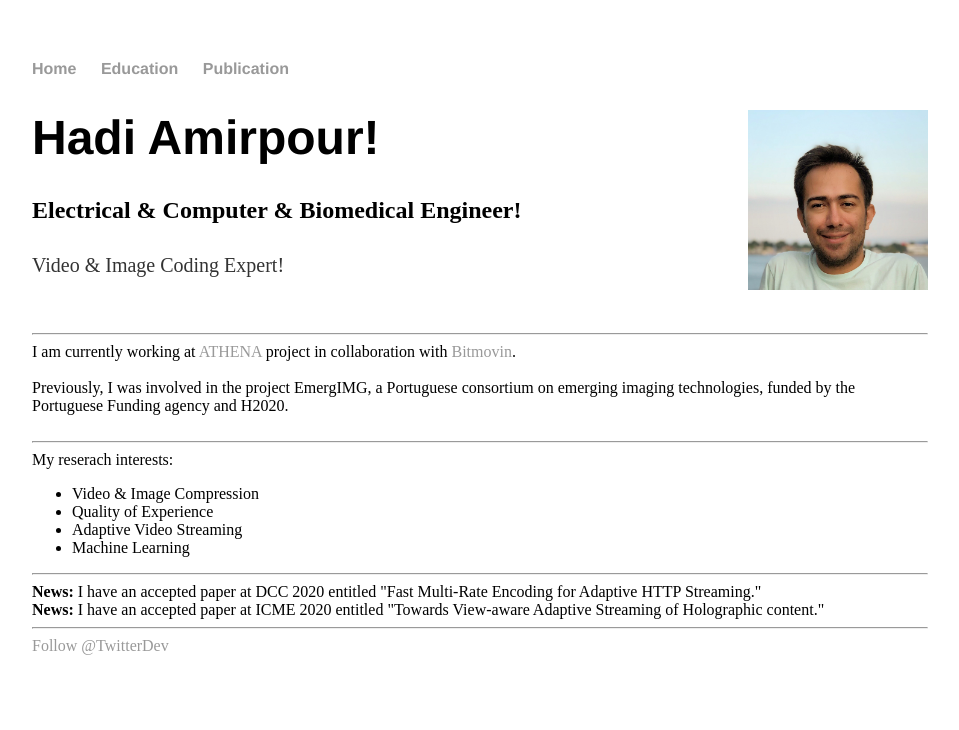
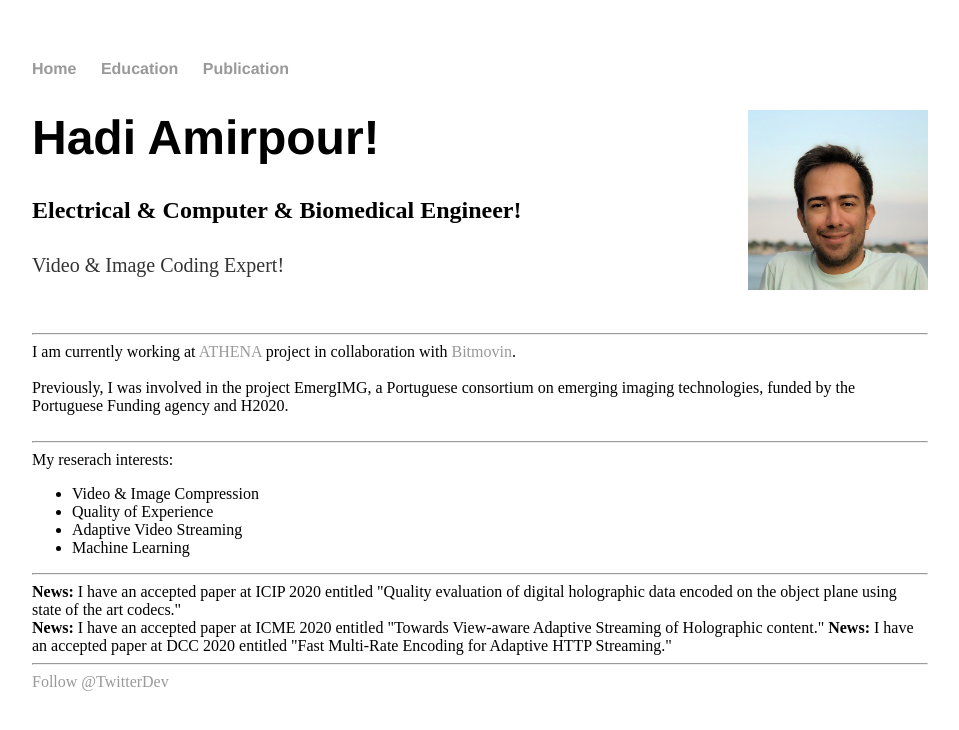
Before and after one commit to HadiAmirpour/hadiamirpour.github.io, a Jekyll site: the page index.html, which Jekyll copies as it is, in a window 1280 px wide. Shown: the top 730 px of the page, without its empty margins (160-1119 px from the left). Built offline with Jekyll 4.4.1, drawn with Linux system fonts in a browser that asks for light colours; comment, search, counter and statistics services are not loaded.

Commit message:
Update index.html

```diff
--- a/index.html
+++ b/index.html
@@ -45,8 +45,9 @@
 
 
 			<hr>
-			<h><strong>News:</strong> I have an accepted paper at DCC 2020 entitled "Fast Multi-Rate Encoding for Adaptive HTTP Streaming."</h> <br>
+			<h><strong>News:</strong> I have an accepted paper at ICIP 2020 entitled "Quality evaluation of digital holographic data encoded on the object plane using state of the art codecs."</h> <br>
 			<h><strong>News:</strong> I have an accepted paper at ICME 2020 entitled "Towards View-aware Adaptive Streaming of Holographic content."</h>
+			<h><strong>News:</strong> I have an accepted paper at DCC  2020 entitled "Fast Multi-Rate Encoding for Adaptive HTTP Streaming."</h> <br>
 			<hr>
 			<a href="https://twitter.com/HadiAmirpour" class="twitter-follow-button" data-show-count="false">Follow @TwitterDev</a><script async src="https://platform.twitter.com/widgets.js" charset="utf-8"></script>
 			<script type="text/javascript" src="https://platform-api.sharethis.com/js/sharethis.js#property=5dc81b272bd64b00123e0c73&product=inline-follow-buttons" async="async"></script>
```
